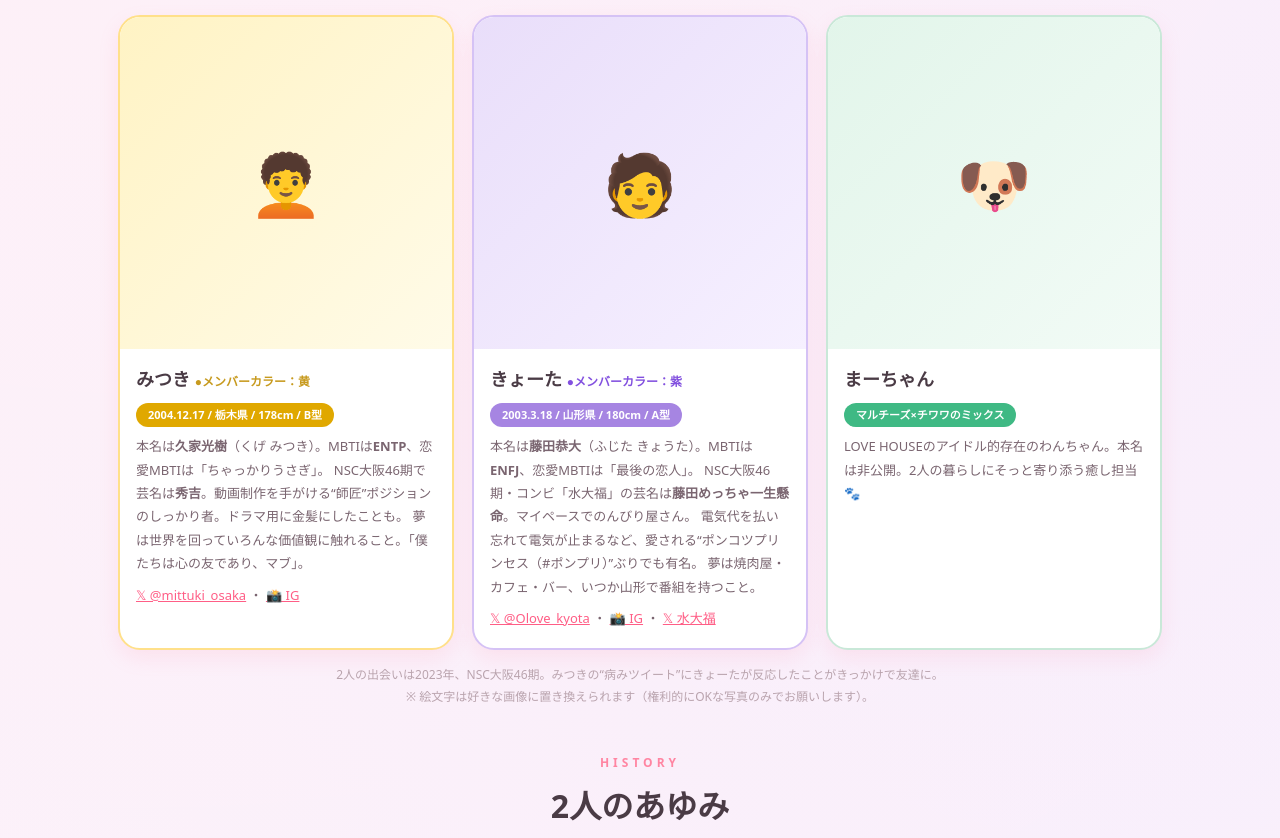
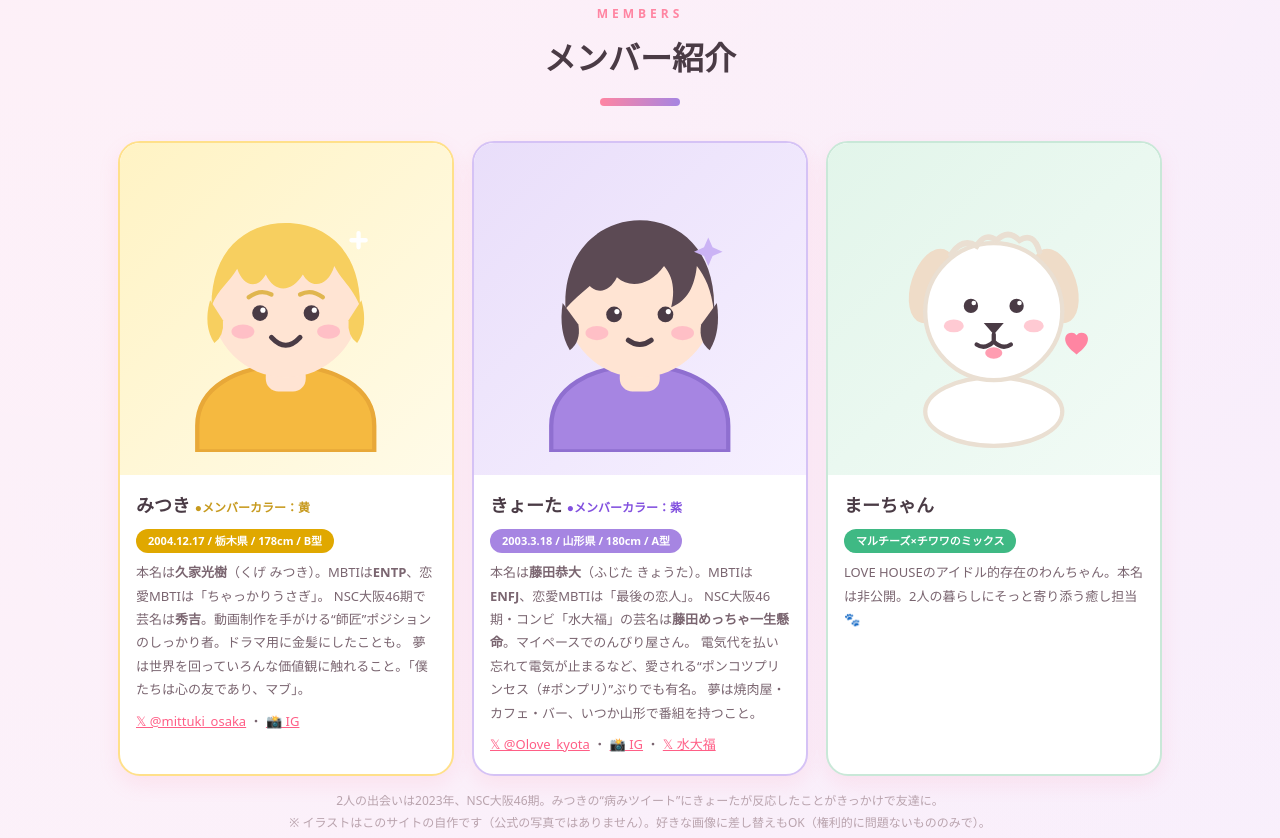
Before and after one commit to kajiyaan/oniisanzu-love-fansite, a plain HTML site: page index.html in a window 1280 px wide. Shown: the part 1169-2007 px from the top of the page. Drawn offline with Linux system fonts and the light colour scheme.

Commit message:
自作SVGイラストをHTML内に埋め込み（1ファイル完結）
- ヒーローにLOVE HOUSEのイラスト（家＋ハート＋黄・紫の2つの灯り）
- メンバーカードを絵文字→自作チビキャライラストに（みつき:金髪×黄パーカー、きょーた:黒髪×紫パーカー、まーちゃん:白いわんこ）
- インラインSVGなので画像ファイル不要、index.html単体で見た目が完結
- 自作イラストであり公式写真ではない旨を注記

Co-Authored-By: Claude Opus 4.8 <noreply@anthropic.com>
Claude-Session: https://claude.ai/code/session_01McmwLN7gJepL6U49tmDdZV

```diff
--- a/index.html
+++ b/index.html
@@ -75,6 +75,8 @@ section{margin:44px 0;scroll-margin-top:70px}
 .card:hover{transform:translateY(-6px);box-shadow:0 14px 28px rgba(255,133,162,.28)}
 .card .ph{aspect-ratio:1/1;display:flex;align-items:center;justify-content:center;font-size:60px;
   background:linear-gradient(135deg,var(--pink-l),#f0e6ff)}
+.card .ph svg{width:86%;height:86%}
+.hero-art{display:block;margin:6px auto 0}
 .card .body{padding:14px 16px 18px}
 .card h3{margin:0 0 4px;font-size:18px;font-weight:900}
 .card .role{display:inline-block;font-size:11px;font-weight:900;color:#fff;background:var(--purple);
@@ -145,6 +147,20 @@ footer .h{color:var(--pink);font-size:18px}
 <div class="hero">
   <span class="tag">🌟 非公式ファンサイト</span>
   <h1>おにいさんずラブ</h1>
+  <svg class="hero-art" viewBox="0 0 260 130" width="240" role="img" aria-label="LOVE HOUSEのイラスト">
+    <path d="M62 66 L130 20 L198 66" fill="none" stroke="#ff85a2" stroke-width="9" stroke-linecap="round" stroke-linejoin="round"/>
+    <rect x="76" y="64" width="108" height="52" rx="12" fill="#fff" stroke="#ffd0de" stroke-width="4"/>
+    <path d="M130 106 c-11-9 -17-15 -17-22 a9 9 0 0 1 17-5 a9 9 0 0 1 17 5 c0 7 -6 13 -17 22 z" fill="#ff85a2"/>
+    <circle cx="106" cy="80" r="6" fill="#ffd66b"/>
+    <circle cx="154" cy="80" r="6" fill="#a685e2"/>
+    <g fill="#ffb3c1">
+      <circle cx="36" cy="42" r="5"/><circle cx="46" cy="30" r="3"/>
+      <circle cx="224" cy="44" r="5"/><circle cx="214" cy="30" r="3"/>
+    </g>
+    <g stroke="#ffd66b" stroke-width="3" stroke-linecap="round">
+      <path d="M30 78 h10 M35 73 v10"/><path d="M228 76 h10 M233 71 v10"/>
+    </g>
+  </svg>
   <p>“おにラブ”をだいすきな、おにラバのおうち。<br>きょーた &amp; みつき の2人を応援する、ファンのための非公式サイトです。</p>
   <div class="cta">
     <a href="#members" class="btn p">2人を見る →</a>
@@ -178,7 +194,29 @@ footer .h{color:var(--pink);font-size:18px}
   <section id="members">
     <div class="sec-h"><h2><span class="en">MEMBERS</span>メンバー紹介</h2><div class="u"></div></div>
     <div class="grid" style="grid-template-columns:repeat(auto-fill,minmax(260px,1fr))">
-      <article class="card" style="border-color:#ffe08a"><div class="ph" style="background:linear-gradient(135deg,#fff3c4,#fffbe8)">🧑‍🦱</div><div class="body">
+      <article class="card" style="border-color:#ffe08a"><div class="ph" style="background:linear-gradient(135deg,#fff3c4,#fffbe8)">
+        <svg viewBox="0 0 200 200" role="img" aria-label="みつきのイラスト（自作）">
+          <path d="M38 200v-18c0-27 28-42 62-42s62 15 62 42v18z" fill="#f5b940"/>
+          <path d="M38 200v-18c0-27 28-42 62-42s62 15 62 42v18z" fill="none" stroke="#e8a838" stroke-width="3"/>
+          <rect x="86" y="138" width="28" height="20" rx="9" fill="#ffe4d3"/>
+          <circle cx="100" cy="96" r="52" fill="#ffe4d3"/>
+          <path d="M48 98 C48 60 71 40 100 40 C129 40 152 60 152 98 C146 84 139 80 134 70 C130 84 118 87 112 76 C104 89 92 89 86 76 C80 87 70 84 66 72 C60 82 53 86 48 98 Z" fill="#f7cf5f"/>
+          <path d="M47 94 q-5 18 3 30 q7-5 6-16 z" fill="#f7cf5f"/>
+          <path d="M153 94 q5 18 -3 30 q-7-5 -6-16 z" fill="#f7cf5f"/>
+          <circle cx="82" cy="103" r="5.5" fill="#4a3b45"/>
+          <circle cx="118" cy="103" r="5.5" fill="#4a3b45"/>
+          <circle cx="84" cy="101" r="1.8" fill="#fff"/>
+          <circle cx="120" cy="101" r="1.8" fill="#fff"/>
+          <path d="M74 92 q8 -6 16 -2" fill="none" stroke="#e0b64f" stroke-width="3" stroke-linecap="round"/>
+          <path d="M110 90 q8 -4 16 2" fill="none" stroke="#e0b64f" stroke-width="3" stroke-linecap="round"/>
+          <ellipse cx="70" cy="116" rx="8" ry="5" fill="#ffb3c1" opacity=".75"/>
+          <ellipse cx="130" cy="116" rx="8" ry="5" fill="#ffb3c1" opacity=".75"/>
+          <path d="M90 120 Q100 131 110 120" fill="none" stroke="#4a3b45" stroke-width="3.5" stroke-linecap="round"/>
+          <g stroke="#fff" stroke-width="3" stroke-linecap="round">
+            <path d="M146 52 h10 M151 47 v10"/>
+          </g>
+        </svg>
+      </div><div class="body">
         <h3>みつき <span style="font-size:12px;color:#c79a1e">●メンバーカラー：黄</span></h3>
         <span class="role" style="background:#e0a800">2004.12.17 / 栃木県 / 178cm / B型</span>
         <p>本名は<b>久家光樹</b>（くげ みつき）。MBTIは<b>ENTP</b>、恋愛MBTIは「ちゃっかりうさぎ」。
@@ -187,7 +225,25 @@ footer .h{color:var(--pink);font-size:18px}
         <p style="margin-top:8px">
           <a href="https://x.com/mittuki_osaka" target="_blank" rel="noopener">𝕏 @mittuki_osaka</a> ・
           <a href="https://www.instagram.com/kugemitsukihide/" target="_blank" rel="noopener">📸 IG</a></p></div></article>
-      <article class="card" style="border-color:#d5c2f5"><div class="ph" style="background:linear-gradient(135deg,#e9defa,#f6f0ff)">🧑</div><div class="body">
+      <article class="card" style="border-color:#d5c2f5"><div class="ph" style="background:linear-gradient(135deg,#e9defa,#f6f0ff)">
+        <svg viewBox="0 0 200 200" role="img" aria-label="きょーたのイラスト（自作）">
+          <path d="M38 200v-18c0-27 28-42 62-42s62 15 62 42v18z" fill="#a685e2"/>
+          <path d="M38 200v-18c0-27 28-42 62-42s62 15 62 42v18z" fill="none" stroke="#8f6fd0" stroke-width="3"/>
+          <rect x="86" y="138" width="28" height="20" rx="9" fill="#ffe4d3"/>
+          <circle cx="100" cy="96" r="52" fill="#ffe4d3"/>
+          <path d="M48 100 C46 60 72 38 100 38 C130 38 154 62 152 102 C150 86 146 78 140 70 C138 88 131 95 122 99 C125 86 123 77 117 70 C107 84 93 86 84 78 C79 88 71 90 65 84 C59 89 53 94 48 100 Z" fill="#5c4a54"/>
+          <path d="M46 96 q-3 20 5 33 q8-6 6-18 z" fill="#5c4a54"/>
+          <path d="M154 96 q3 20 -5 33 q-8-6 -6-18 z" fill="#5c4a54"/>
+          <circle cx="82" cy="104" r="5.5" fill="#4a3b45"/>
+          <circle cx="118" cy="104" r="5.5" fill="#4a3b45"/>
+          <circle cx="84" cy="102" r="1.8" fill="#fff"/>
+          <circle cx="120" cy="102" r="1.8" fill="#fff"/>
+          <ellipse cx="70" cy="117" rx="8" ry="5" fill="#ffb3c1" opacity=".75"/>
+          <ellipse cx="130" cy="117" rx="8" ry="5" fill="#ffb3c1" opacity=".75"/>
+          <path d="M92 122 Q100 128 108 122" fill="none" stroke="#4a3b45" stroke-width="3.5" stroke-linecap="round"/>
+          <path d="M148 50 l3 7 7 3 -7 3 -3 7 -3 -7 -7 -3 7 -3 z" fill="#cbb3f5"/>
+        </svg>
+      </div><div class="body">
         <h3>きょーた <span style="font-size:12px;color:#8250df">●メンバーカラー：紫</span></h3>
         <span class="role">2003.3.18 / 山形県 / 180cm / A型</span>
         <p>本名は<b>藤田恭大</b>（ふじた きょうた）。MBTIは<b>ENFJ</b>、恋愛MBTIは「最後の恋人」。
@@ -198,13 +254,31 @@ footer .h{color:var(--pink);font-size:18px}
           <a href="https://x.com/Olove_kyota" target="_blank" rel="noopener">𝕏 @Olove_kyota</a> ・
           <a href="https://www.instagram.com/metcha_kyota/" target="_blank" rel="noopener">📸 IG</a> ・
           <a href="https://x.com/metcha_kyota" target="_blank" rel="noopener">𝕏 水大福</a></p></div></article>
-      <article class="card" style="border-color:#c9e8d8"><div class="ph" style="background:linear-gradient(135deg,#e2f5ea,#f2fbf6)">🐶</div><div class="body">
+      <article class="card" style="border-color:#c9e8d8"><div class="ph" style="background:linear-gradient(135deg,#e2f5ea,#f2fbf6)">
+        <svg viewBox="0 0 200 200" role="img" aria-label="まーちゃんのイラスト（自作）">
+          <ellipse cx="100" cy="172" rx="48" ry="24" fill="#fff" stroke="#eadfd2" stroke-width="3"/>
+          <ellipse cx="57" cy="84" rx="15" ry="27" fill="#efdcc8" transform="rotate(18 57 84)"/>
+          <ellipse cx="143" cy="84" rx="15" ry="27" fill="#efdcc8" transform="rotate(-18 143 84)"/>
+          <circle cx="100" cy="102" r="48" fill="#fff" stroke="#eadfd2" stroke-width="3"/>
+          <path d="M70 62 q8 -12 18 -6 q6 -10 14 -4 q8 -8 16 0 q10 -6 14 8" fill="none" stroke="#eadfd2" stroke-width="4" stroke-linecap="round"/>
+          <circle cx="84" cy="98" r="5" fill="#4a3b45"/>
+          <circle cx="116" cy="98" r="5" fill="#4a3b45"/>
+          <circle cx="86" cy="96" r="1.6" fill="#fff"/>
+          <circle cx="118" cy="96" r="1.6" fill="#fff"/>
+          <path d="M93 110 h14 l-7 8 z" fill="#4a3b45"/>
+          <path d="M100 118 v5 M100 123 q-6 6 -12 2 M100 123 q6 6 12 2" fill="none" stroke="#4a3b45" stroke-width="3" stroke-linecap="round"/>
+          <ellipse cx="100" cy="131" rx="6" ry="4" fill="#ff9db1"/>
+          <ellipse cx="72" cy="112" rx="7" ry="4.5" fill="#ffb3c1" opacity=".7"/>
+          <ellipse cx="128" cy="112" rx="7" ry="4.5" fill="#ffb3c1" opacity=".7"/>
+          <path d="M158 132 c-5-4 -8-7 -8-11 a4.5 4.5 0 0 1 8-2.5 a4.5 4.5 0 0 1 8 2.5 c0 4 -3 7 -8 11 z" fill="#ff85a2"/>
+        </svg>
+      </div><div class="body">
         <h3>まーちゃん</h3><span class="role" style="background:#3fb984">マルチーズ×チワワのミックス</span>
         <p>LOVE HOUSEのアイドル的存在のわんちゃん。本名は非公開。2人の暮らしにそっと寄り添う癒し担当🐾</p></div></article>
     </div>
     <p style="text-align:center;color:#b9a3ad;font-size:12px;margin-top:14px">
       2人の出会いは2023年、NSC大阪46期。みつきの“病みツイート”にきょーたが反応したことがきっかけで友達に。<br>
-      ※ 絵文字は好きな画像に置き換えられます（権利的にOKな写真のみでお願いします）。
+      ※ イラストはこのサイトの自作です（公式の写真ではありません）。好きな画像に差し替えもOK（権利的に問題ないもののみで）。
     </p>
   </section>
 
```
Also changed, not shown: 1 other file.
